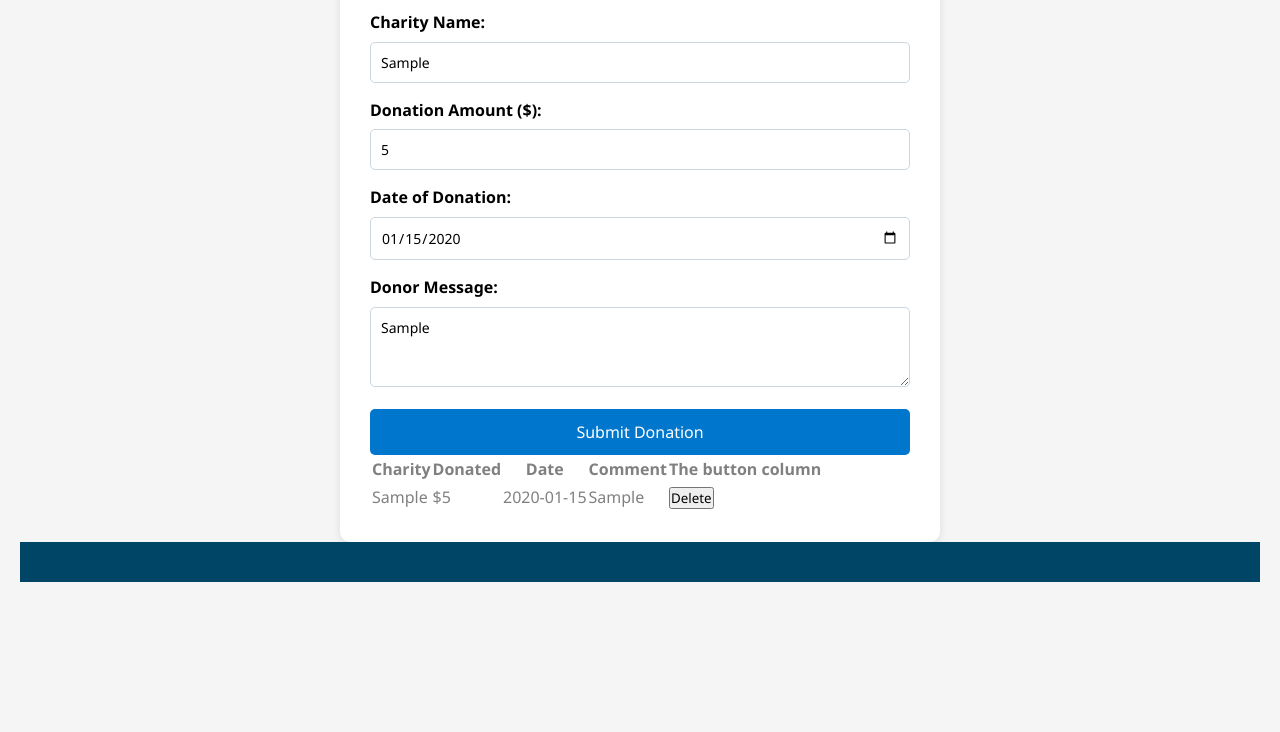
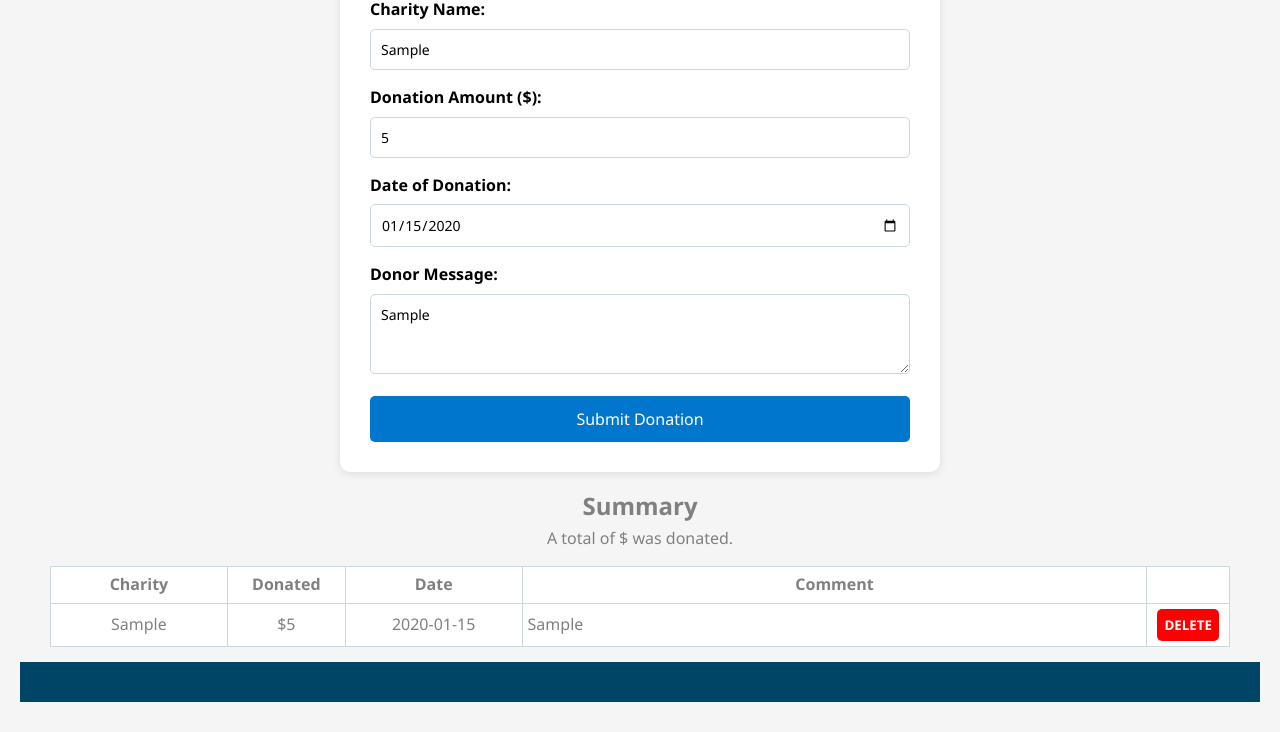
Before and after one commit to jbuchholzer-rrc/Module-7-Group, a plain HTML site: page index.html in a window 1280 px wide. Both pictures are taken after typing "Sample", "5", "2020-01-15", "Sample" into the empty fields and a click on the button "Submit Donation". Shown: the part 216-948 px from the top of the page. Before the commit the page ends 828 px from the top, so only its background shows below. Drawn offline with Linux system fonts and the light colour scheme.

Commit message:
Style: Styled summary and donation table sections.

```diff
--- a/index.html
+++ b/index.html
@@ -13,6 +13,7 @@
 
   <!-- Donation Tracker -->
   <main>
+    <section id="form-section">
       <h1>Donation Tracker</h1>
       <form id="donationForm">
         <div class="input-container">
@@ -38,7 +39,14 @@
 
         <button type="submit">Submit Donation</button>
       </form>
+    </section>
 
+    <section id="summary-section">
+      <h2>Summary</h2>
+      <p>A total of $<span id="total-donated"></span> was donated.</p>
+    </section>
+
+    <section id="table-section">
       <table id="donations-table">
         <thead>
           <tr>
@@ -46,13 +54,15 @@
             <th>Donated</th>
             <th>Date</th>
             <th>Comment</th>
-          <th>The button column</th>
+            <th> </th>
           </tr>
         </thead>
         <tbody>
           <!-- The dontions are displayed here -->
         </tbody>
       </table>
+    </section>
+
   </main>
 
   <!-- Shared Footer -->
--- a/styles.css
+++ b/styles.css
@@ -30,7 +30,7 @@ nav {
     text-align: center;
 }
 
-main {
+#form-section {
     max-width: 600px;
     margin: 0 auto;
     background: white;
@@ -104,3 +104,60 @@ button[type="submit"]:hover {
 .input-container {
     margin-bottom: 15px;
 }
+
+#summary-section {
+    margin-top: 15px;
+    width: 100%;
+    justify-items: center;
+}
+
+#total-donated {
+    color: lime;
+}
+
+#table-section {
+    width: 100%;
+    padding: 15px 30px;
+}
+
+table {
+    background-color: white;
+    width: 100%;
+    border-collapse: collapse;
+    padding: 10px;
+    table-layout: fixed;
+}
+
+td, th {
+    border: 1px solid #ccd6dd;
+    padding: 5px;
+    text-align: center;
+    overflow-wrap: break-word;
+}
+
+td:nth-child(4){
+    text-align: left;
+}
+
+th:nth-child(1) {
+    width: 15%;
+}
+th:nth-child(2) {
+    width: 10%;
+}
+th:nth-child(3) {
+    width: 15%;
+}
+th:nth-child(5) {
+    width: 7%;
+}
+
+td button {
+    padding: 7px;
+    background-color: red;
+    color: white;
+    border: none;
+    border-radius: 5px;
+    text-transform: uppercase;
+    font-weight: bold;
+}
```
Lines whose indentation alone changed are shown as unchanged.
